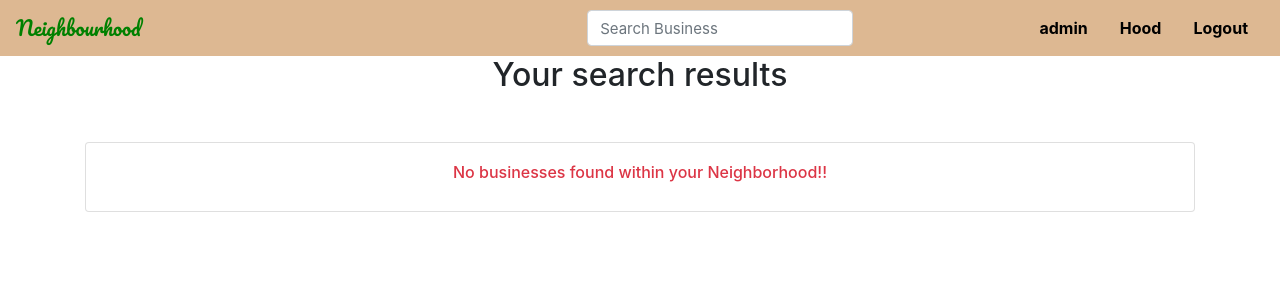
After one commit to clarametto/Neighbor-Hood, a Django app: page /search_business/ in a window 1280 px wide. The commit adds this page. Shown: the top 300 px of the page. Run offline with Django 3.2, Linux system fonts and the light colour scheme; the visitor is signed in with stand-in values (Sample User, id 1); some libraries are stand-ins or nearby versions; some web fonts are replaced.

Commit message:
create search functionality

```diff
--- a/hood/templates/navbar.html
+++ b/hood/templates/navbar.html
@@ -5,10 +5,13 @@
   </button>
   <a class="navbar-brand logo" href="/">Neighbourhood</a>
   <div class="collapse navbar-collapse justify-content-center" id="navbarTogglerDemo03">
-    <form class="form-inline justify-content-center">
-      <input class="form-control mr-sm-2" type="search" placeholder="Search" aria-label="Search">
-      <button class="btn btn-outline-success my-2 my-sm-0" type="submit">Search</button>
-    </form>
+    <form style="color:black; margin-left: 30%;font-size: 30px;"class="me-auto search-form " target="_self" action="{% url 'search_business' %}">
+      <div class="input-group text-dark">
+
+          <input style="font-size:15px "type="text" class="form-control" placeholder="Search Business"
+              name="search_term">
+      </div>
+  </form>
   </div>
   <ul class="nav justify-content-end">
     <li class="nav-item">
--- /dev/null
+++ b/hood/templates/search.html
@@ -0,0 +1,29 @@
+{% extends "base.html" %}
+{% block content %}
+<div class="container ser">
+    <h2 class="text-center mb-5">Your search results</h2>
+    <div class="row biz">
+        {% for business in businesses %}
+            <div class="col-md-4">
+                <div class="card" >
+                    <div class="card-body">
+                        <h5 class="card-title text-capitalize">{{ business.name }}</h5>
+                        <p>{{ business.description }}</p>
+                        <p>{{ business.neighborhood }}</p>
+                        <p>{{ business.location }}</p>
+                        <a href="malto:{{ business.email }}" class="card-link">Email: <span class="text-bold text-primary">{{ business.email }}</span> </a>
+                       <br>
+                    </div>
+                  </div>
+            </div>
+            {% empty %}
+            <div class="col-md-12">
+                <div class="card mb-4 post-card">
+                    <div class="card-body text-center">
+                        <h6 class="fade-item mb-2 text-danger">No businesses found within your Neighborhood!!</h6>
+                    </div>
+                </div>
+            {% endfor %}
+    </div>
+</div>
+{% endblock %}
--- a/hood/urls.py
+++ b/hood/urls.py
@@ -15,4 +15,5 @@ urlpatterns=[
     path('create_post',views.create_post, name= 'create_post'),
     path('create_business',views.create_business, name= 'create_business'),
     path('businesses',views.businesses, name= 'businesses'),
+    path("search_business/", views.search_business, name="search_business"),
 ]
```
